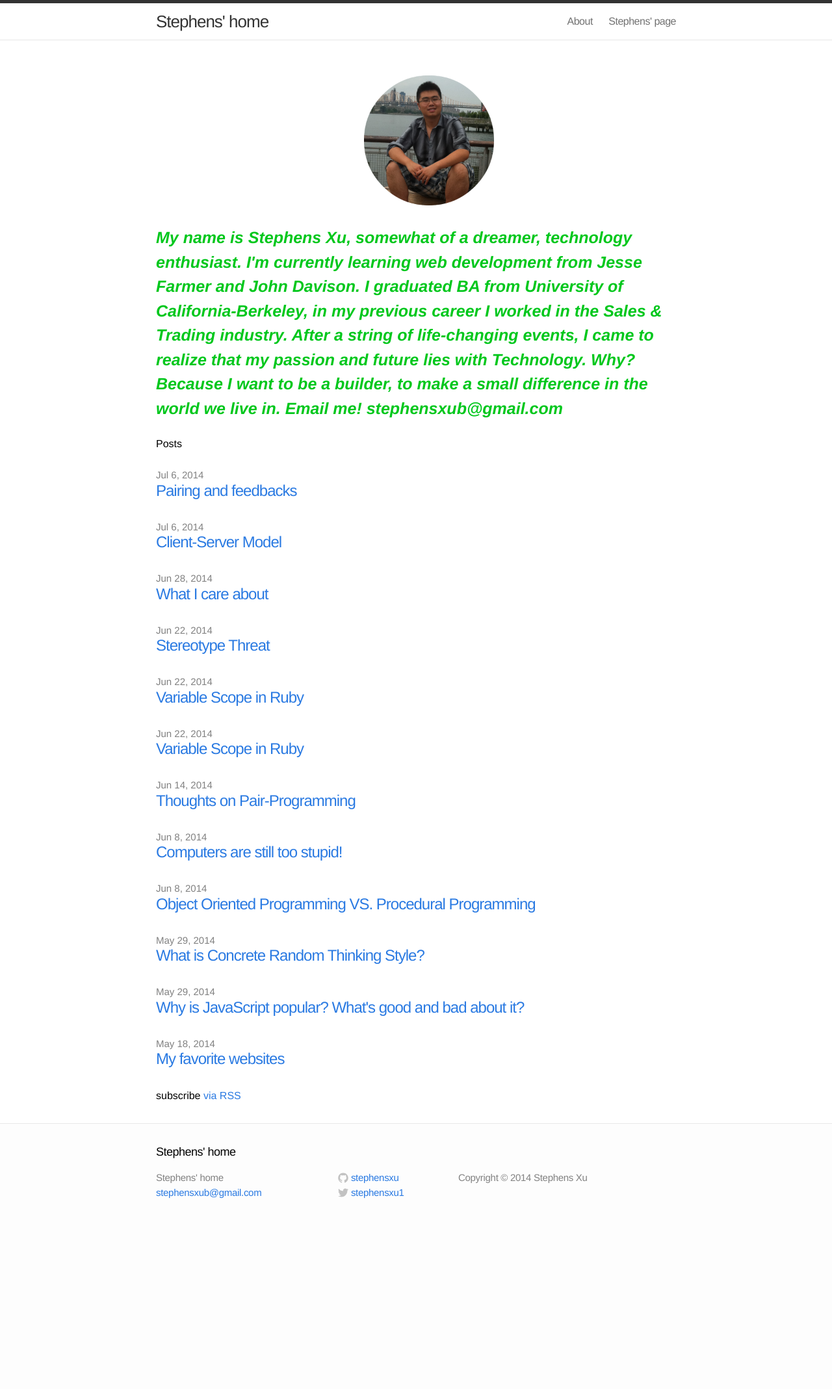
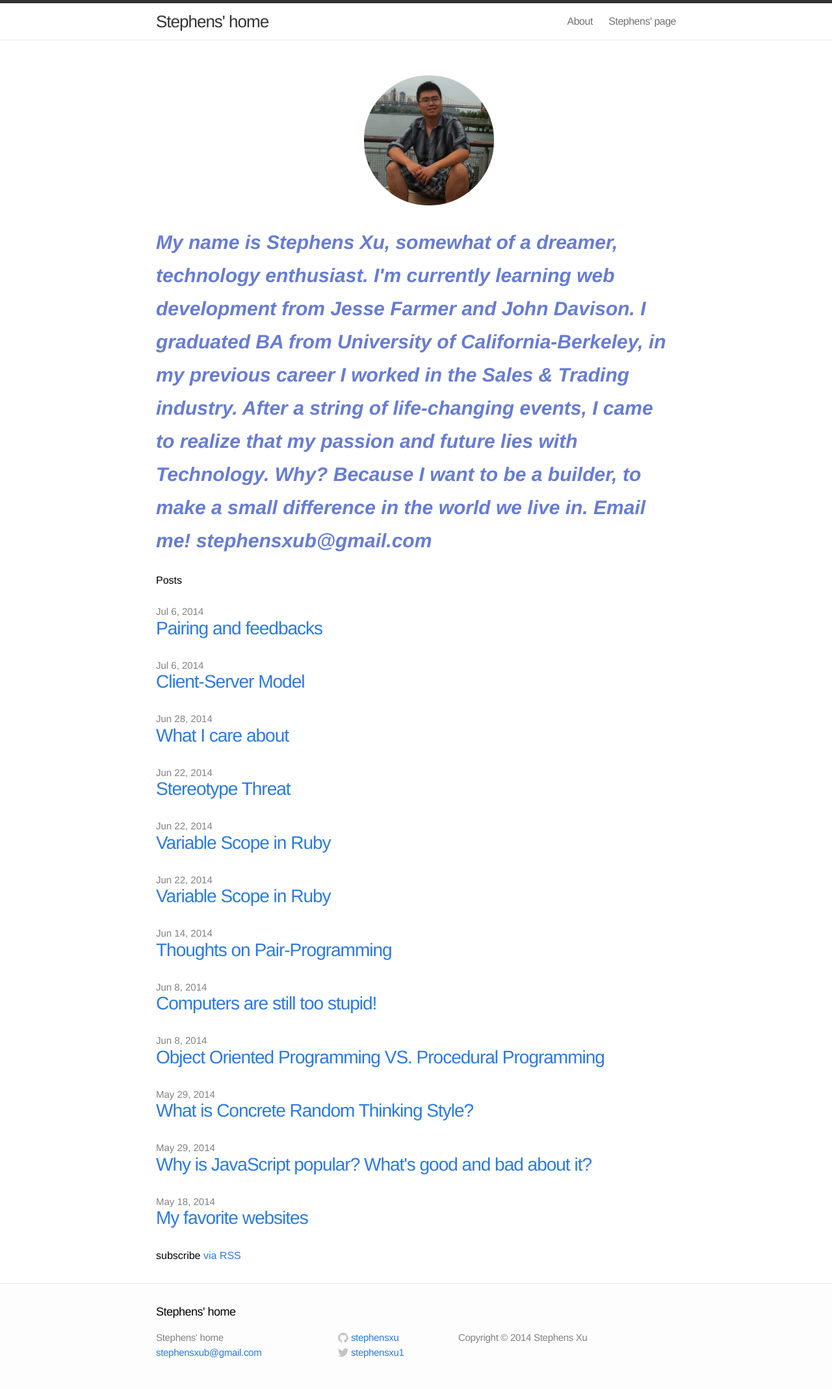
Before and after one commit to stephensxu/stephensxu.github.io, a Jekyll site: the page built from index.html, in a window 1280 px wide. Shown: the whole page at 65% size. Built offline with Jekyll 4.4.1, drawn with Linux system fonts in a browser that asks for light colours; before the commit the page ends 1891 px from its top, so only the background shows below that.

Commit message:
changed font color and size

```diff
--- a/css/main.css
+++ b/css/main.css
@@ -151,7 +151,7 @@ a:visited { color: #205caa; }
 .posts li { margin-bottom: 30px; }
 
 .posts .post-link {
-  font-size: 24px;
+  font-size: 28px;
   letter-spacing: -1px;
   line-height: 1;
 }
@@ -181,7 +181,11 @@ a:visited { color: #205caa; }
   margin-top: 5px;
 }
 
-.post-content { margin: 0 0 30px; }
+.post-content {
+  margin: 0 0 30px;
+  font-size: 25px;
+  color: #667CD4;
+ }
 
 .post-content > * { margin: 20px 0; }
 
@@ -415,11 +419,12 @@ a:visited { color: #205caa; }
   /*margin-right: auto;*/
   /*padding-left: 5%;*/
   /*padding-right: 5%;*/
-  font-size: 25px;
+  font-size: 30px;
   color: black;
   font-weight: bold;
   font-style: italic;
-  color: #00C71C;
+  color: #667CD4;
+  line-height: 1.7;
 }
 
 #myself_image {
```
